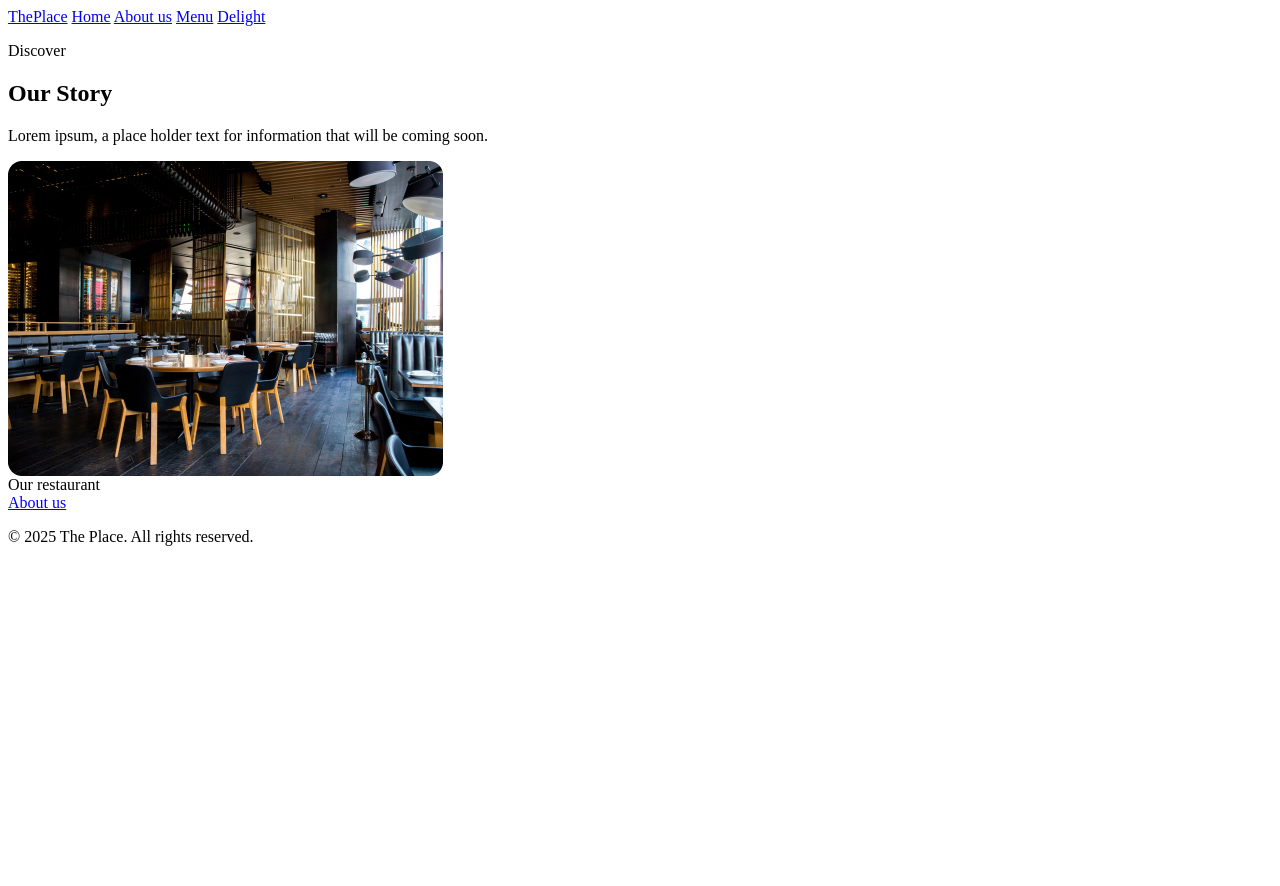
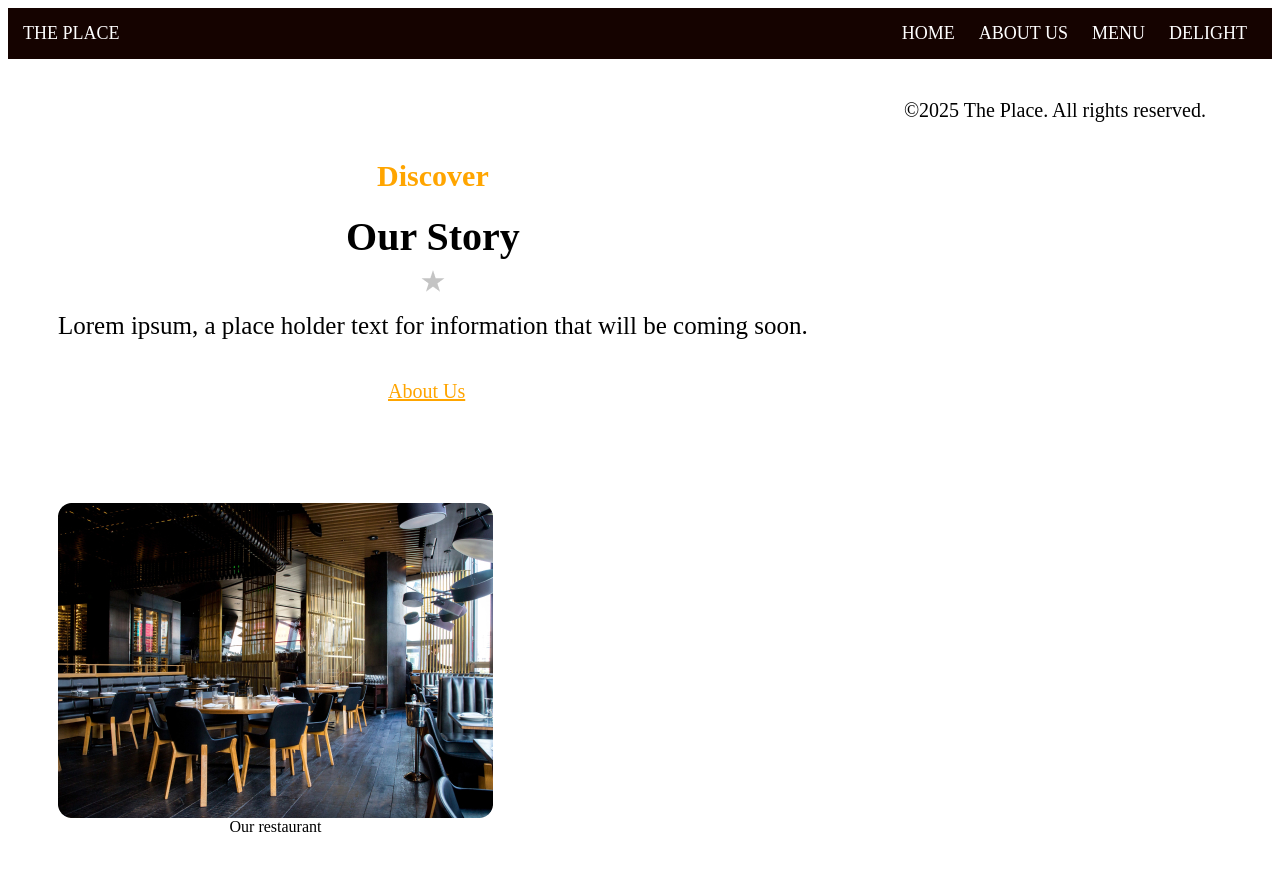
Before and after one commit to bramirez342/wd2project1, a plain HTML site: page index.html in a window 1280 px wide. Before the commit the page ends 800 px from the top, so only its background shows below. Drawn offline with Linux system fonts and the light colour scheme.

Commit message:
created css document

```diff
--- a/index.html
+++ b/index.html
@@ -6,27 +6,33 @@
     <title>The Place</title>
 </head>
 <body>
-    <nav>
-      <a href="#">ThePlace</a>
+    <nav class="navigation">
+      <a href="#">The Place</a>
+    <div class="nav-links">
       <a href="#">Home</a>
       <a href="#">About us</a>
       <a href="#">Menu</a>
       <a href="#">Delight</a>
+    </div>
     </nav>
-
-  <p>Discover</p>
-     <h2>Our Story</h2>
-     <p>Lorem ipsum, a place holder text for information that will be coming soon.</p>
-       <div class="picture">
+<section class="hero">
+  <h1 class="discover">Discover</h1>
+     <h2 class="story">Our Story</h2>
+     <div class="star-container">
+     <img src="images/Star.png" alt="Star Image">
+      </div>
+     <p class="description">Lorem ipsum, a place holder text for information that will be coming soon.</p>
+     <a href="#" class="about-us">About Us</a>
+</section>
+<section class="our-story">
+       <div class="image-container">
         <img src="images/our-story.jpg" alt="Restaurant Image">
         <figcaption>Our restaurant</figcaption>
        </div>
+</section>
+  <footer class="the-place">
+     <p> ©2025 The Place. All rights reserved.</p>
+  </footer>
 </body>
 
-<footer>
-    <nav>
-        <a href="#">About us</a>
-    </nav>
-    <p>© 2025 The Place. All rights reserved.</p>
-</footer>
 </html>
--- a/styles/main.css
+++ b/styles/main.css
@@ -0,0 +1,74 @@
+.body {
+    margin: 0;
+}
+.navigation {
+    background-color: #150300;
+    padding: 15px;
+}
+.navigation a{
+    color: white;
+    text-transform: Uppercase;
+    font-size: 18px;
+    text-decoration: none;
+}
+.nav-links {
+    float: right;
+    display: inline;
+}
+.nav-links a{
+    color: white;
+    text-transform: Uppercase;
+    font-size: 18px;
+    padding: 10px;
+}
+.hero {
+    background-color: white;
+    padding: 50px;
+    float: left;
+}
+.discover {
+    color: orange;
+    text-align: center;
+    font-size: 30px;
+    margin-top: 50px;
+    margin-bottom: 20px;
+}
+.story {
+    text-align: center;
+    font-size: 40px;
+    margin-top: 20px;
+    margin-bottom: 10px;
+}
+.star-container {
+    text-align: center;
+    margin-bottom: 20px;
+}
+.description {
+    text-align: center;
+    font-size: 25px;
+    margin-top: 10px;
+    margin-bottom: 40px;
+}
+.about-us {
+    color: orange;
+    text-align: center;
+    font-size: 20px;
+    text-decoration: underline;
+    margin-left: 330px;
+}
+.our-story {
+    background-color: white;
+    padding: 50px;
+    float: left;
+    text-align: center;
+}
+.image-container {
+    display: inline-block;
+    position: relative;
+}
+.the-place {
+    color: black;
+    text-align: center;
+    padding: 20px;
+    font-size: 20px;
+}
```
Also changed, not shown: images/Star.png (added), 2 other files.
